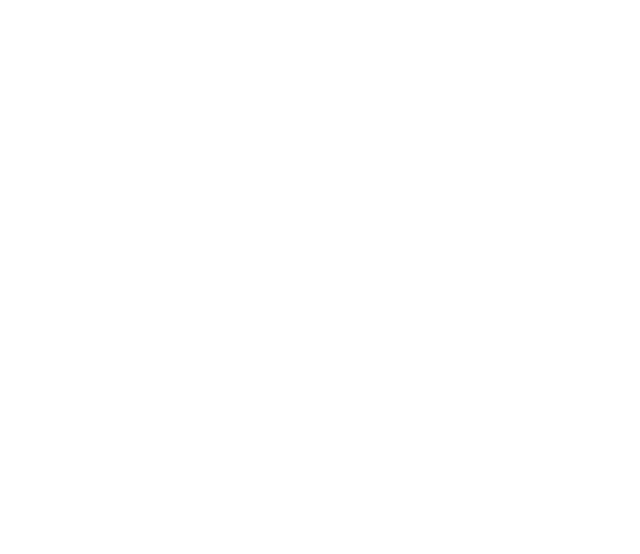
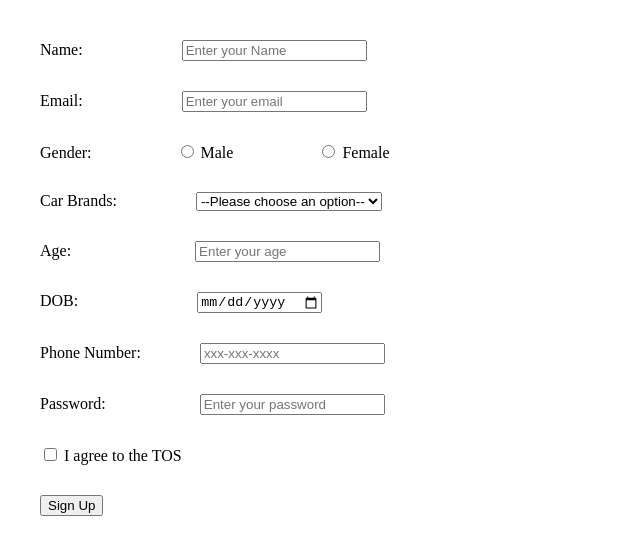
Before and after one commit to acciojob/signup-form-car-pradyumna1198, a website: page main.html in a window 1280 px wide. Shown: the whole page, without its empty margins (0-640 px from the left). Drawn offline with Linux system fonts and the light colour scheme.

Commit message:
created a submission

```diff
--- a/main.html
+++ b/main.html
@@ -8,6 +8,70 @@
 
 <body>
 	<!-- the entire body must be written by student -->
+	<form action="process_signup.html" method="post">
+		<div class="name">
+			<label for="name">Name:</label>
+		<input type="text" id="name" name="name" placeholder="Enter your Name" required >
+
+		</div>
+
+		<div class="email">
+			<label for="email"> Email:</label>
+		 <input type="email" id="email" name="email" placeholder="Enter your email" required>
+		</div>
+
+		<div class="gender">
+			<label>Gender:</label>
+        <label for="gender_m"><input type="radio" id="gender_m" name="gender" required> Male</label>
+        <label for="gender_f"><input type="radio" id="gender_f" name="gender" required> Female</label>
+		</div>
+		<div class="brand">
+			<label for="cars">Car Brands:</label>
+        <select id="cars" name="cars" required>
+            <option value="" disabled selected>--Please choose an option--</option>
+            <option value="toyota">Tata</option>
+			<option value="toyota">Toyota</option>
+            <option value="honda">Mahindra</option>
+            <option value="ford">Ford</option>
+            <option value="chevrolet">Hyundai</option>
+			<option value="toyota">Mercedes</option>
+			<option value="toyota">Audi</option>
+			<option value="toyota">BMW</option>
+        </select>
+
+		</div>
+
+		<div class="age">
+			 <label for="age">Age:</label>
+        <input type="number" id="age" name="age" placeholder="Enter your age" required>
+
+		</div>
+
+		<div class="dob">
+			 <label for="dob">DOB:</label>
+	        <input type="date" id="dob" name="dob" required>
+		</div>
+
+       <div class="pn">
+		    <label for="tel">Phone Number:</label>
+        <input type="tel" id="tel" name="tel" placeholder="xxx-xxx-xxxx">
+	   </div>
+
+		<div class="password">
+			 <label for="password">Password:</label>
+        <input type="password" id="password" name="password" placeholder="Enter your password" required>
+
+		</div>
+
+		<div class="tos">
+			<label for="tos"><input type="checkbox" id="tos" name="tos" required> I agree to the TOS</label>
+		</div>
+
+		<div class="submit">
+		   <button type="submit">Sign Up</button>
+		</div>
+
+	</form>
     <script type="text/javascript" src="./script.js">
 </script>
 
--- a/styles.css
+++ b/styles.css
@@ -1,2 +1,45 @@
 
 /* Your CSS Code here. */
+
+body{
+	padding: 10px;
+	margin:10px;
+}
+div{
+	padding: 10px;
+	margin:10px;
+}
+.name input{
+	margin-left:95px;
+}
+.email input{
+	margin-left:95px;
+}
+.gender input{
+	margin-left:85px;
+}
+
+.brand select{
+	margin-left:75px;
+}
+
+.age input{
+	margin-left:120px;
+}
+
+.dob input{
+		margin-left:115px;
+}
+
+.pn input{
+	margin-left:55px;
+
+}
+
+.password input{
+	margin-left:90px;
+
+}
+button{
+
+}
```
